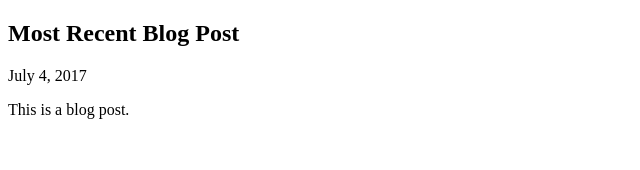
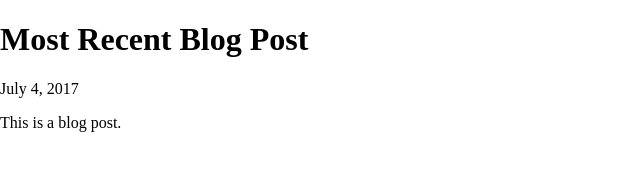
Before and after one commit to vinsonchuong/aspect, a website: page src/index.html in a window 1280 px wide. Shown: the whole page, without its empty margins (0-640 px from the left). Drawn offline with nearby package versions, Linux system fonts and the light colour scheme.

Commit message:
Add CSS and external reset

```diff
--- /dev/null
+++ b/src/index.css
@@ -0,0 +1 @@
+@import '//cdnjs.cloudflare.com/ajax/libs/normalize/7.0.0/normalize.css'
--- a/src/index.html
+++ b/src/index.html
@@ -1,5 +1,6 @@
 <!doctype html>
 <meta charset="utf-8">
+<link rel="stylesheet" href="/index.css">
 <title>Aspect</title>
 
 <article>
```
